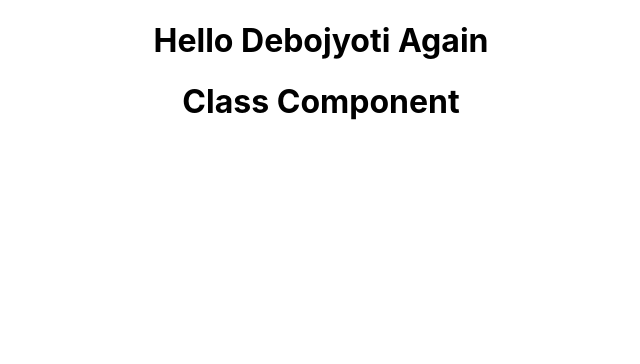
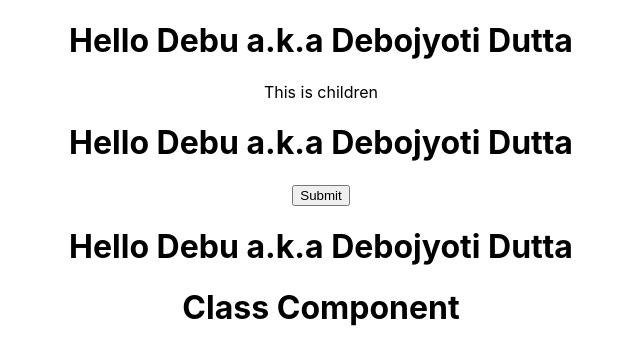
Before and after one commit to Debo12/webdevelopment.react-learn-complete, a React (Create React App) app in the folder my-app/: page / in a window 1280 px wide. Shown: the top 364 px of the page, without its empty margins (319-959 px from the left). Built offline with nearby package versions, Linux system fonts and the light colour scheme.

Commit message:
props in functional component added

```diff
--- a/my-app/src/App.js
+++ b/my-app/src/App.js
@@ -6,7 +6,14 @@ import Welcome from './components/Welcome'
 function App() {
   return (
     <div className="App">
-      <Greet/>
+      <Greet name="Debu" heroName="Debojyoti Dutta">
+        <p>This is children</p>
+      </Greet>
+      <Greet name="Debu" heroName="Debojyoti Dutta">
+        <button>Submit</button>
+      </Greet>
+      <Greet name="Debu" heroName="Debojyoti Dutta">
+      </Greet>
       <Welcome/>
     </div>
   );
--- a/my-app/src/components/Greet.js
+++ b/my-app/src/components/Greet.js
@@ -7,6 +7,15 @@ import React from 'react' // always import in anyomponent
 //     return <h1>Hello Debojyoti</h1>
 // }
 
-const Greet = () => <h1>Hello Debojyoti Again</h1>
+const Greet = props => {
+    return(
+        <div>
+            <h1>
+                Hello {props.name} a.k.a {props.heroName}
+            </h1>
+            {props.children}
+        </div>
+    )
+}
 
 export default Greet
```
